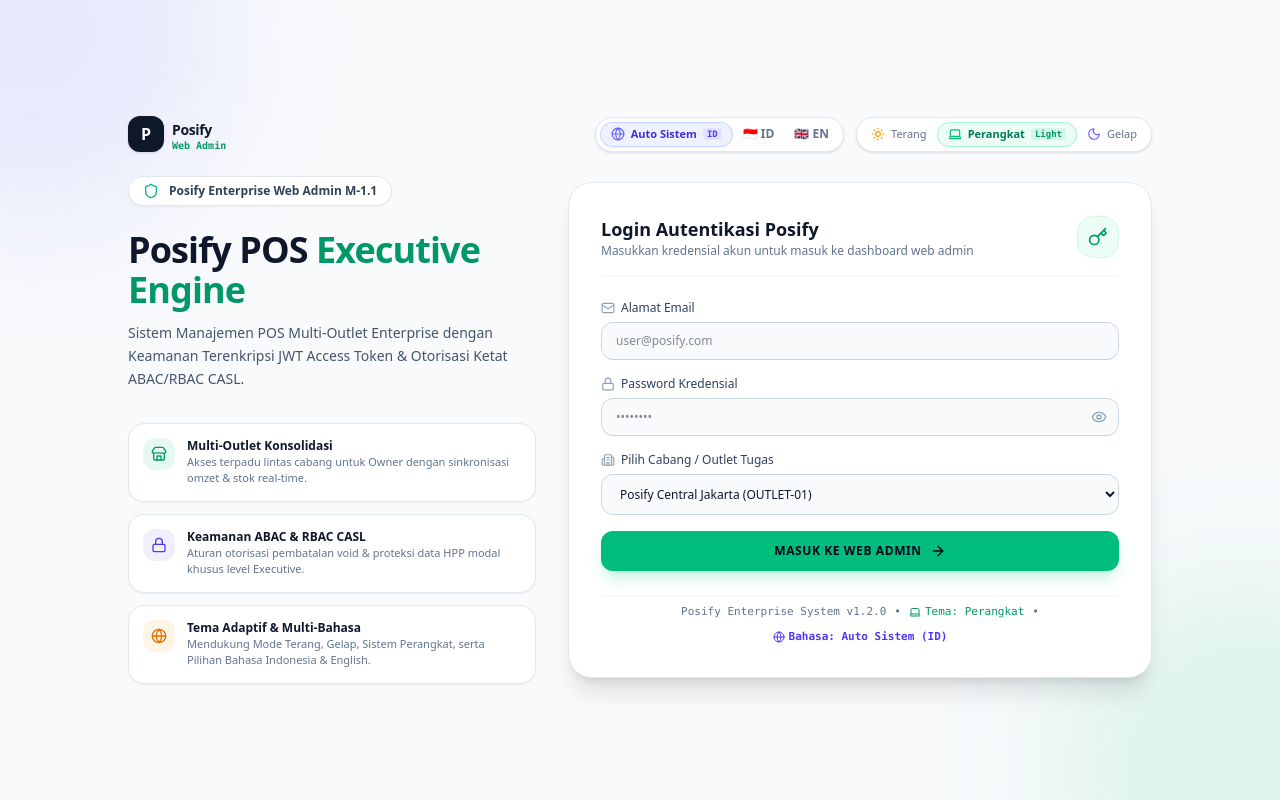
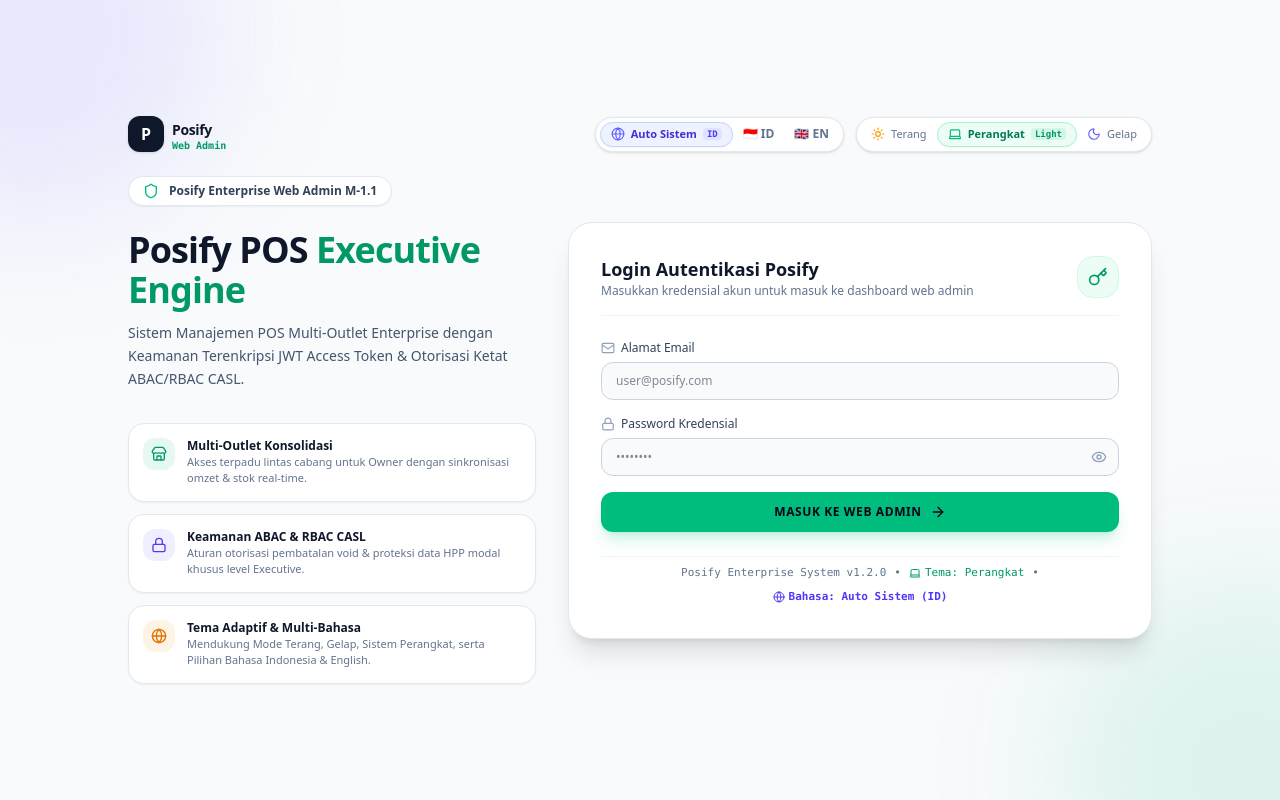
Before and after one commit to fahrizaziz/Posify, a React (Vite) app: page /login in a window 1280 px wide. Built offline with nearby package versions, Linux system fonts and the light colour scheme; a web font is replaced by a local one.

Commit message:
style(login): remove outlet dropdown to enforce implicit assignment

```diff
--- a/src/components/posify/LoginPage.tsx
+++ b/src/components/posify/LoginPage.tsx
@@ -45,7 +45,6 @@
   const [emailInput, setEmailInput] = useState<string>('');
   const [passwordInput, setPasswordInput] = useState<string>('');
   const [showPassword, setShowPassword] = useState<boolean>(false);
-  const [selectedOutlet, setSelectedOutlet] = useState<string>('OUTLET-01');
   const [errorMsg, setErrorMsg] = useState<string>('');
   const [isLoading, setIsLoading] = useState<boolean>(false);
   const [issuedJwt, setIssuedJwt] = useState<{ accessToken: string; refreshToken: string } | null>(null);
@@ -78,7 +77,7 @@
         name: emailInput.split('@')[0],
         email: emailInput,
         role: 'OWNER',
-        outletId: selectedOutlet,
+        outletId: null,
         active: true,
         createdAt: new Date().toISOString()
       };
@@ -337,23 +336,7 @@
                 </div>
               </div>
 
-              {/* Outlet Selector */}
-              <div className="space-y-1.5">
-                <label className="text-xs font-medium text-slate-700 dark:text-slate-300 flex items-center gap-1.5">
-                  <Building2 className="w-3.5 h-3.5 text-slate-400" />
-                  <span>{t.outletLabel}</span>
-                </label>
-                <select
-                  value={selectedOutlet}
-                  onChange={(e) => setSelectedOutlet(e.target.value)}
-                  className="w-full px-3.5 py-2.5 rounded-xl bg-slate-50 dark:bg-slate-950 border border-slate-300 dark:border-slate-800 text-slate-900 dark:text-white text-xs focus:outline-none focus:border-emerald-500 focus:ring-1 focus:ring-emerald-500 transition-all"
-                >
-                  <option value="ALL">{t.allOutlets}</option>
-                  <option value="OUTLET-01">{t.centralBranch} (OUTLET-01)</option>
-                  <option value="OUTLET-02">{t.westBranch} (OUTLET-02)</option>
-                  <option value="OUTLET-03">{t.southHub} (OUTLET-03)</option>
-                </select>
-              </div>
+
 
               {/* JWT Simulation Details */}
               {issuedJwt && (
```
